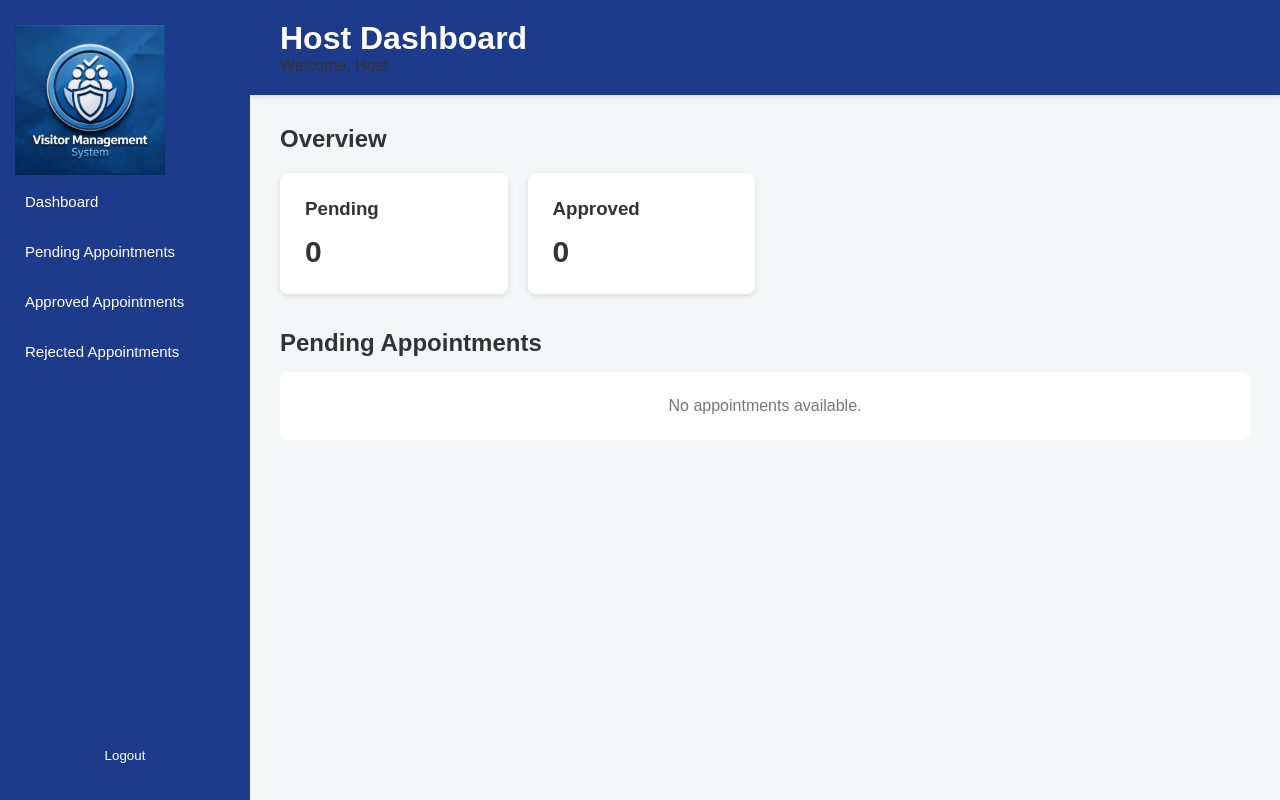
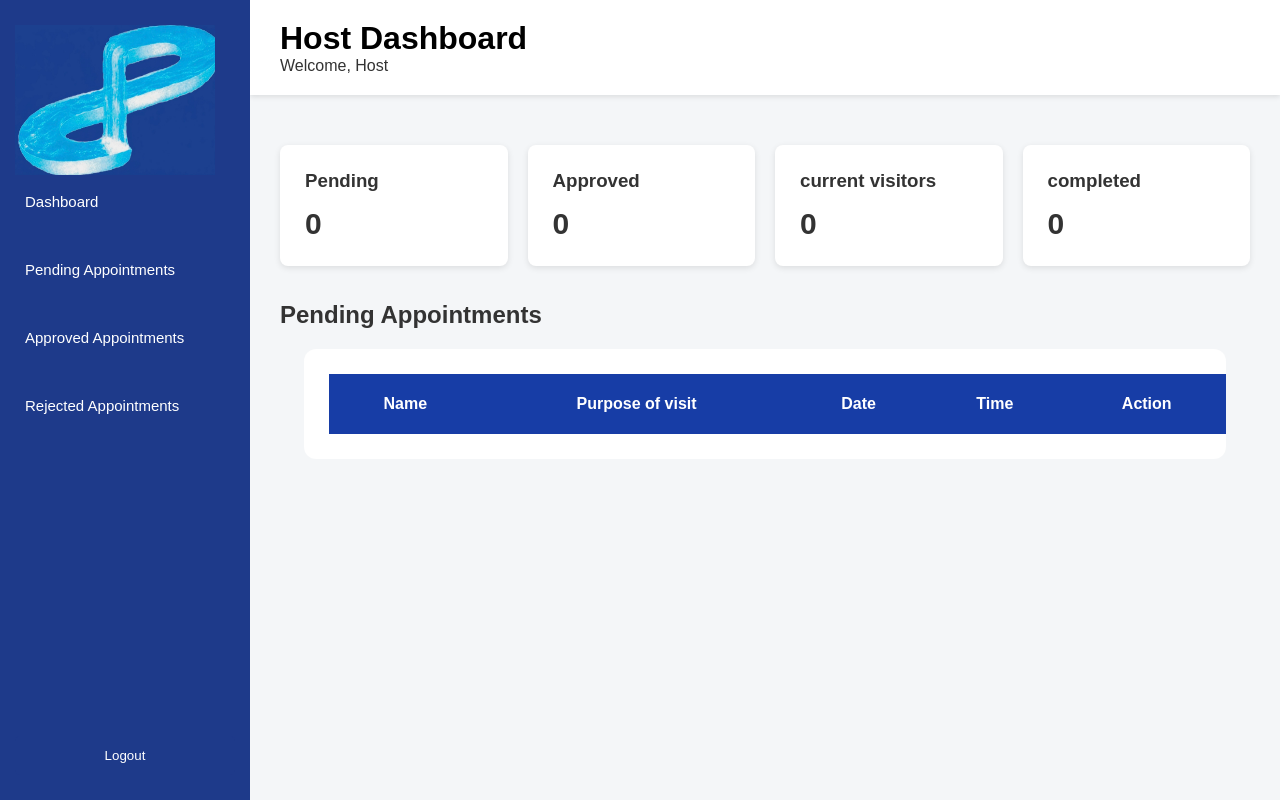
Before and after one commit to tsamohmarivone4-cpu/VMS, a plain HTML site: page html/Host.html in a window 1280 px wide. Drawn offline with Linux system fonts and the light colour scheme.

Commit message:
added update

```diff
--- a/css/Host.css
+++ b/css/Host.css
@@ -20,7 +20,7 @@ body {
 
 .sidebar {
     width: 250px;
-    background: #1E3A8A;;
+    background:  #1E3A8A;
     color: white;
     padding: 25px 15px;
     position: fixed;
@@ -81,7 +81,7 @@ body {
 /* TOP BAR */
 
 .topbar {
-    background: #1E3A8A;
+    background: white;
     padding: 20px 30px;
     display: flex;
     justify-content: space-between;
@@ -90,7 +90,7 @@ body {
 }
 
 .topbar h1 {
-    color: white;
+    color: black;
 }
 
 /* SECTIONS */
@@ -128,6 +128,40 @@ body {
 .card p {
     font-size: 30px;
     font-weight: bold;
+}
+
+.table-container {
+    width: 95%;
+    margin: 20px auto;
+    background: white;
+    padding: 25px;
+    border-radius: 12px;
+    box-sizing: border-box;
+    overflow-x: auto;
+}
+
+table {
+    width: 100%;
+    min-width: 900px;
+    border-collapse: collapse;
+}
+
+th,
+td {
+    padding: 18px 15px;
+    text-align: center;
+    font-size: 16px;
+}
+
+th {
+    background: #173da6;
+    color: white;
+    height: 60px;
+}
+
+td {
+    height: 60px;
+    border-bottom: 1px solid #ddd;
 }
 
 /* APPOINTMENT */
--- a/html/Host.html
+++ b/html/Host.html
@@ -14,7 +14,7 @@
         <aside class="sidebar">
 
              <div class="logo">
-            <img src="../images/109126.jpg"alt="VMS Logo" width="150px" height="150px">
+            <img src="../images/IMG_E6766.JPG"alt="VMS Logo" width="200px" height="150px">
 
         </div>
 
@@ -22,18 +22,23 @@
                 <button onclick="showSection('overview')">
                     Dashboard
                 </button>
+                <br>
 
                 <button onclick="showSection('pending')">
                     Pending Appointments
                 </button>
+                <br>
 
                 <button onclick="showSection('approved')">
                   Approved Appointments
                 </button>
+                <br>
 
                 <button onclick="showSection('rejected')">
                     Rejected Appointments
                 </button>
+                <br>
+
 
             </nav>
 
@@ -58,8 +63,6 @@
             <!-- OVERVIEW -->
             <section id="overview" class="section active">
 
-                <h2>Overview</h2>
-
                 <div class="cards">
 
                     <div class="card pending-card">
@@ -72,13 +75,40 @@
                         <p id="approvedCount">0</p>
                     </div>
 
+                    <div class="card current-card">
+                        <h3>current visitors</h3>
+                        <p id="currentCount">0</p>
+                    </div>
+
+                    <div class="card completed-card">
+                        <h3>completed</h3>
+                        <p id="completedCount">0</p>
+                    </div>
+
+
                 </div>
 
                 <h2 class="section-title">
                     Pending Appointments
                 </h2>
 
-                <div id="overviewAppointments"></div>
+                <div class="table-container">
+                    <table>
+                        <thead>
+                            <tr>
+                                <th>Name</th>
+                                <th>Purpose of visit</th>
+                                <th>Date</th>
+                                <th>Time</th>
+                                <th>Action</th>
+                            </tr>
+                        </thead>
+
+                        <tbody id="appointmentTable">
+                            <!-- JavaScript will put appointments here -->
+                        </tbody>
+                    </table>
+                </div>
 
             </section>
 
```
Also changed, not shown: images/IMG_E6766.JPG (added).
